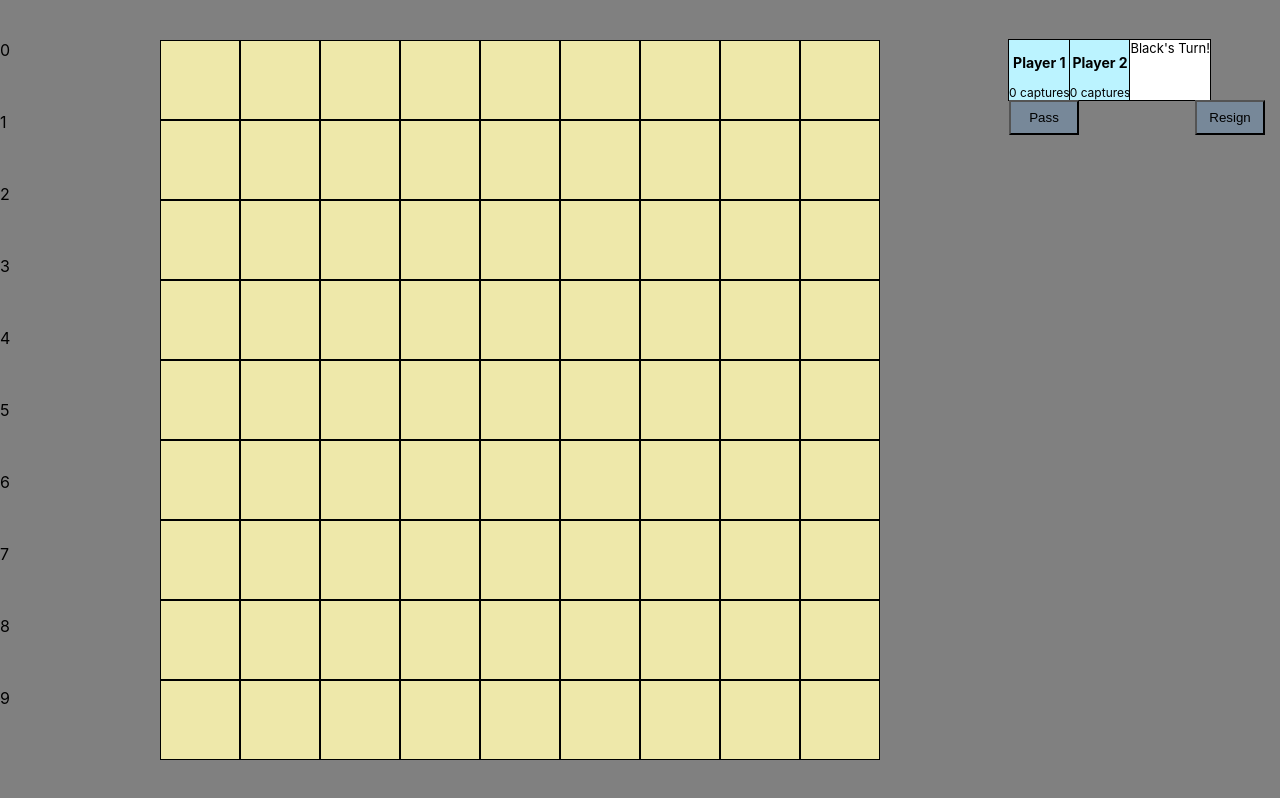
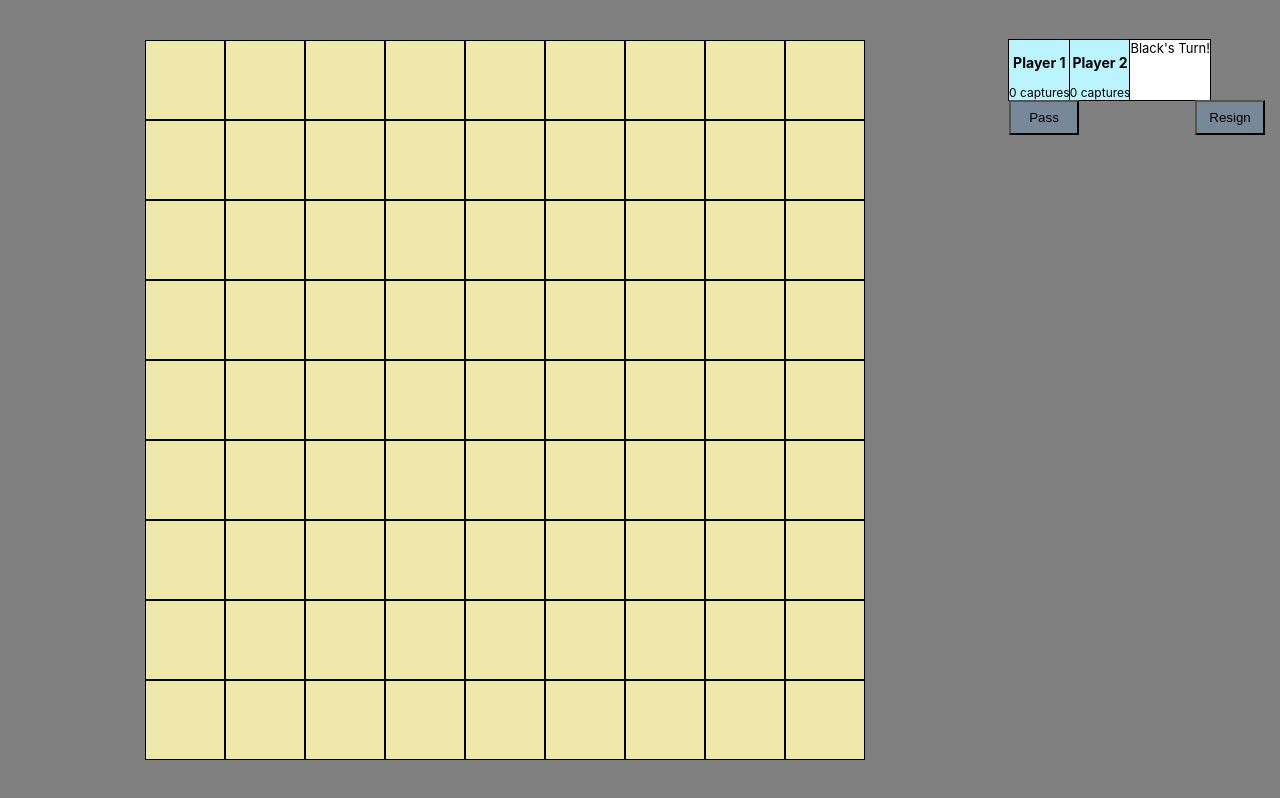
Before and after one commit to dylankrieg/Go-Web-App, a React (Create React App) app: page / in a window 1280 px wide. Built offline with nearby package versions, Linux system fonts and the light colour scheme.

Commit message:
Update App.js

```diff
--- a/src/App.js
+++ b/src/App.js
@@ -395,7 +395,7 @@ class Game extends React.Component {
 
     return (
       <div className="game">
-        {this.renderCoords()}
+        {/* {this.renderCoords()} */}
         <div className="game-board">
           <Board
           board={this.state.board}
```
